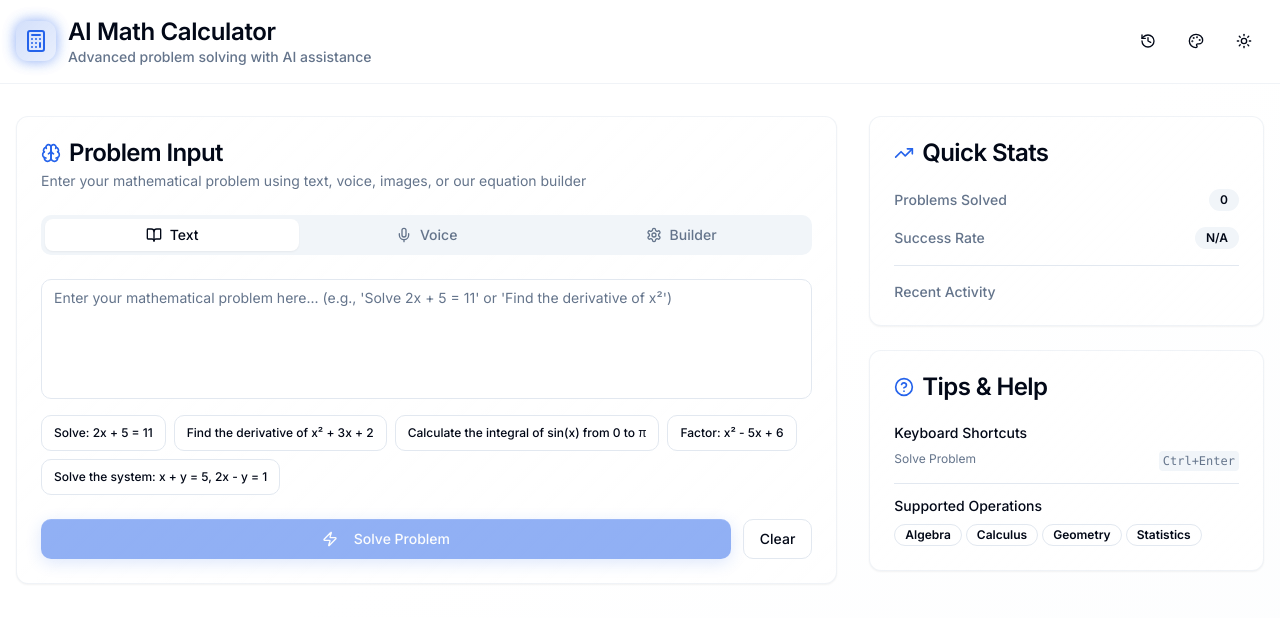
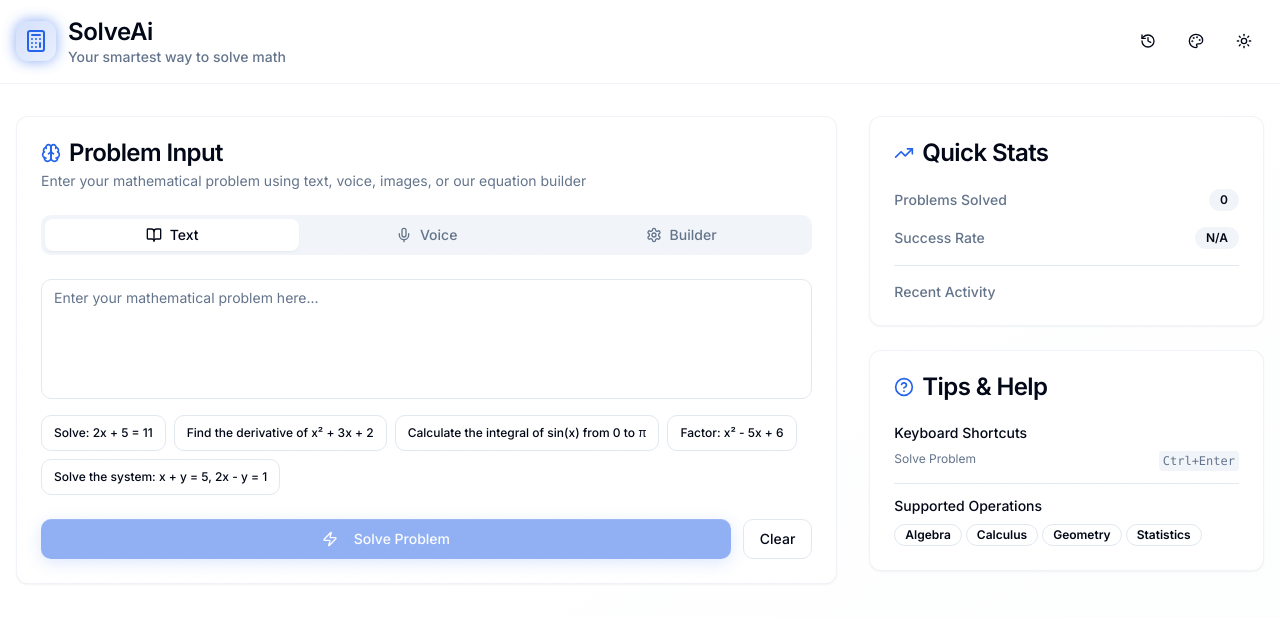
Before and after one commit to kunal-shetty/AI-Calculator, a Next.js app: page / in a window 1280 px wide. Shown: the top 618 px of the page. Built offline with nearby package versions, Linux system fonts and the light colour scheme.

Commit message:
Minor Changes

```diff
--- a/app/page.tsx
+++ b/app/page.tsx
@@ -207,8 +207,8 @@ export default function MathCalculator() {
                 <Calculator className="h-6 w-6 text-primary" />
               </div>
               <div>
-                <h1 className="text-title font-bold">AI Math Calculator</h1>
-                <p className="text-caption">Advanced problem solving with AI assistance</p>
+                <h1 className="text-title font-bold">SolveAi</h1>
+                <p className="text-caption">Your smartest way to solve math</p>
               </div>
             </div>
 
@@ -267,7 +267,7 @@ export default function MathCalculator() {
 
                   <TabsContent value="text" className="space-y-4">
                     <Textarea
-                      placeholder="Enter your mathematical problem here... (e.g., 'Solve 2x + 5 = 11' or 'Find the derivative of x²')"
+                      placeholder="Enter your mathematical problem here..."
                       value={input}
                       onChange={(e) => setInput(e.target.value)}
                       className="elegant-input min-h-[120px] resize-none"
```
